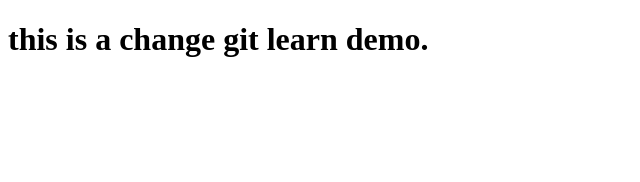
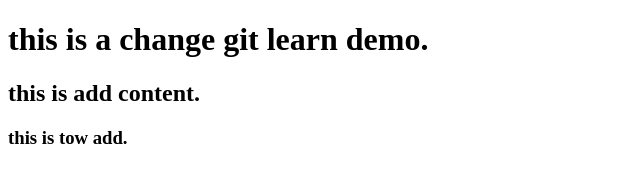
Before and after one commit to ChenKaiKe/learngit, a plain HTML site: page index.html in a window 1280 px wide. Shown: the whole page, without its empty margins (0-640 px from the left). Drawn offline with Linux system fonts and the light colour scheme.

Commit message:
add h2 and h3 content

```diff
--- a/index.html
+++ b/index.html
@@ -7,6 +7,8 @@
 	<body>
 		<div id="git">
 			<h1>this is a change git learn demo.</h1>
+			<h2>this is add content.</h2>
+			<h3>this is tow add.</h3>
 		</div>
 	</body>
 </html>
```
